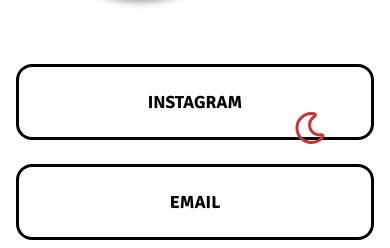
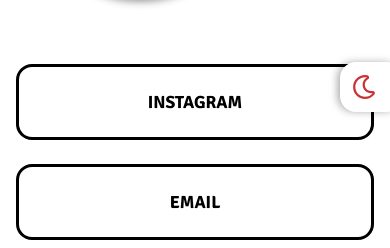
Before and after one commit to theabdullahalam/theabdullahalam.com, a Django app: template main/templates/about.html in a window 390 px wide. Shown: the part 636-884 px from the top of the page. Run offline with Django 3.2, Linux system fonts and the light colour scheme; the template is opened without the code that fills it, so the values that code supplies are empty; style sheets or scripts are compiled from the project's sources; some libraries are stand-ins or nearby versions; some web fonts are replaced.

Commit message:
Dark mode skeleton works

```diff
--- a/main/static/css/about.css
+++ b/main/static/css/about.css
@@ -38,6 +38,27 @@
   right: 4rem;
   width: 2rem;
   height: 2rem;
+}
+@media screen and (max-width: 1500px) {
+  body #darkmodetoggle {
+    bottom: 2rem;
+    right: 2rem;
+  }
+}
+@media screen and (max-width: 800px) {
+  body #darkmodetoggle {
+    bottom: 6rem;
+    right: -12px;
+    padding: 0.8rem;
+    padding-right: 1.6rem;
+    background: white;
+    -webkit-box-shadow: -3px 0px 8px -1px rgba(0, 0, 0, 0.37);
+    -moz-box-shadow: -3px 0px 8px -1px rgba(0, 0, 0, 0.37);
+    box-shadow: -3px 0px 8px -1px rgba(0, 0, 0, 0.37);
+    border-radius: 1rem;
+    width: 1.5rem;
+    height: 1.5rem;
+  }
 }
 body #darkmodetoggle:hover {
   cursor: pointer;
--- a/main/static/css/darkbase.css
+++ b/main/static/css/darkbase.css
@@ -38,6 +38,27 @@
   right: 4rem;
   width: 2rem;
   height: 2rem;
+}
+@media screen and (max-width: 1500px) {
+  body #darkmodetoggle {
+    bottom: 2rem;
+    right: 2rem;
+  }
+}
+@media screen and (max-width: 800px) {
+  body #darkmodetoggle {
+    bottom: 6rem;
+    right: -12px;
+    padding: 0.8rem;
+    padding-right: 1.6rem;
+    background: white;
+    -webkit-box-shadow: -3px 0px 8px -1px rgba(0, 0, 0, 0.37);
+    -moz-box-shadow: -3px 0px 8px -1px rgba(0, 0, 0, 0.37);
+    box-shadow: -3px 0px 8px -1px rgba(0, 0, 0, 0.37);
+    border-radius: 1rem;
+    width: 1.5rem;
+    height: 1.5rem;
+  }
 }
 body #darkmodetoggle:hover {
   cursor: pointer;
@@ -208,6 +229,11 @@
 body #darkmodetoggle {
   color: white;
 }
+@media screen and (max-width: 800px) {
+  body #darkmodetoggle {
+    background: #202020;
+  }
+}
 body #navheader {
   color: rgba(255, 255, 255, 0.801);
   border-bottom: 2px solid rgba(255, 255, 255, 0.158);
--- a/main/static/scss/base.scss
+++ b/main/static/scss/base.scss
@@ -78,9 +78,37 @@
         right: 4rem;
 
         $size: 2rem;
+        $smallsize: 1.5rem;
 
         width: $size;
         height: $size;
+
+
+        @media screen and (max-width: 1500px) {
+            bottom: 2rem;
+            right: 2rem;
+        }
+
+
+        @media screen and (max-width: 800px) {
+
+            bottom: 6rem;
+            right: -12px;
+            padding: 0.8rem;
+            padding-right: 1.6rem;
+
+            background: white;
+            -webkit-box-shadow: -3px 0px 8px -1px rgba(0,0,0,0.37);
+            -moz-box-shadow: -3px 0px 8px -1px rgba(0,0,0,0.37);
+            box-shadow: -3px 0px 8px -1px rgba(0,0,0,0.37);
+
+            border-radius: 1rem;
+
+            width: $smallsize;
+            height: $smallsize;
+
+        }
+
 
     }
 
--- a/main/static/scss/darkbase.scss
+++ b/main/static/scss/darkbase.scss
@@ -12,6 +12,13 @@
 
     #darkmodetoggle {
         color: white;
+
+        @media screen and (max-width: 800px) {
+
+            background: rgb(32, 32, 32);
+
+        }
+
     }
 
     #navheader {
--- a/todo.txt
+++ b/todo.txt
@@ -1,8 +1,4 @@
 Responsive
-    Photography
-    Photo
-    Index
-    About
     Skeleton
         Dark Mode Button
 
```
Also changed, not shown: main/static/css/base.css (+21 -0 lines), main/static/css/index.css (+21 -0 lines), main/static/css/photo.css (+21 -0 lines), main/static/css/photography.css (+21 -0 lines), main/static/css/post.css (+21 -0 lines), main/static/css/posts.css (+21 -0 lines), 8 other files.
